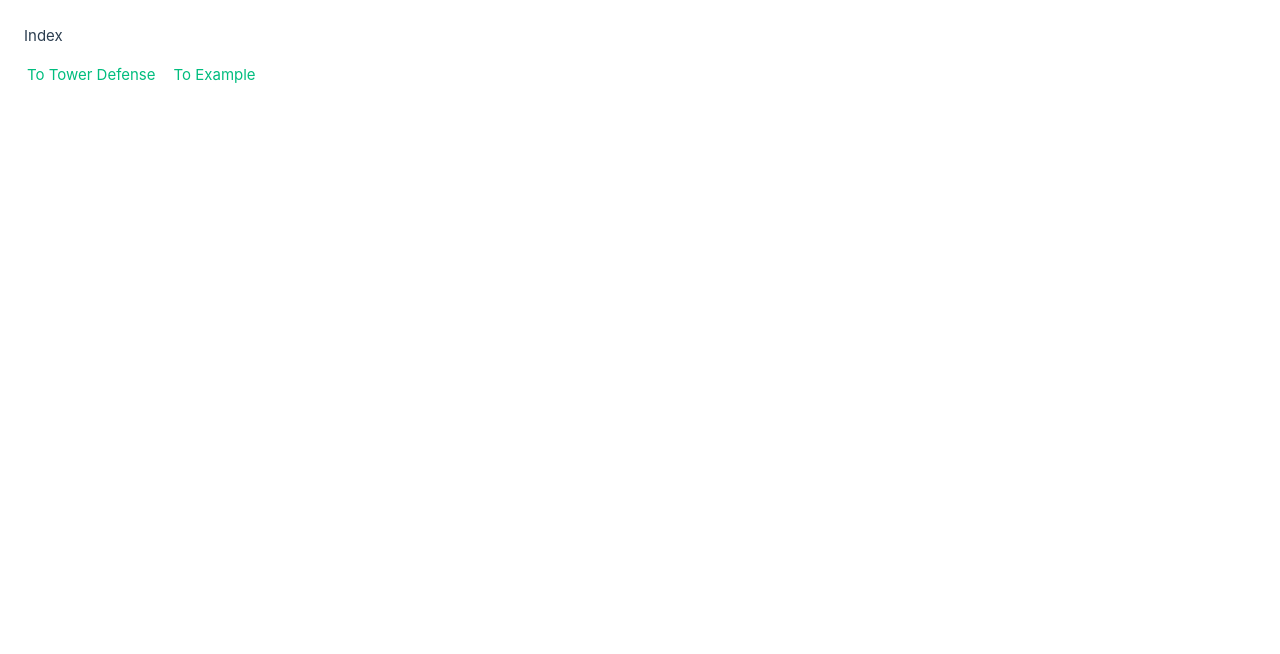
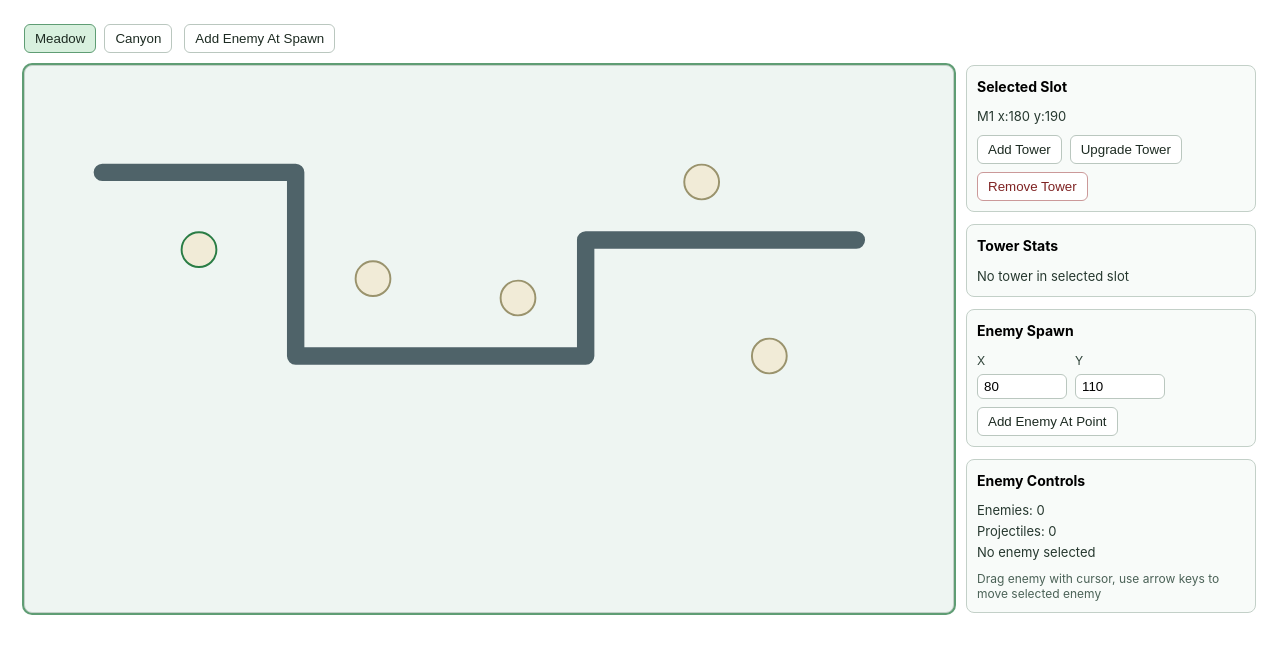
Before and after one commit to reznikovkg/vue-3-docker-compose, a Vue app in the folder vue/: page / in a window 1280 px wide. Shown: the top 654 px of the page. Built offline with nearby package versions, Linux system fonts and the light colour scheme.

Commit message:
refactor: remove sample page

```diff
--- a/vue/src/components/pages/ExamplePage.vue
+++ /dev/null
@@ -1,33 +0,0 @@
-<template>
-  Example STORE {{ count }}
-  <RouterLink :to="{ name: $routes.INDEX }" >To Index</RouterLink>
-  <input v-model="value" type="number">
-  <input v-model="timeout" type="number">
-  <button @click="() => inc()">+</button>
-  <button @click="() => setValue()">SET</button>
-
-  <div>
-    <div v-for="i in list" :key="i">{{ i }}</div>
-  </div>
-</template>
-
-<script setup lang="ts">
-import { computed, ref } from 'vue'
-import { useStore } from 'vuex'
-const store = useStore()
-const count = computed(() => store.getters.getCount)
-const list = computed(() => store.getters['list/getList'])
-
-const value = ref(1)
-const timeout = ref(0)
-
-const inc = () => store.dispatch('runIncrement', value.value)
-const setValue = () => store.dispatch('setCount', {
-  value: value.value,
-  timeout: timeout.value
-})
-</script>
-
-<style scoped>
-
-</style>
--- a/vue/src/components/pages/IndexPage.vue
+++ /dev/null
@@ -1,28 +0,0 @@
-<template>
-  <div class="indexPage">Index</div>
-  <div class="indexPage__links">
-    <RouterLink :to="{ name: $routes.TOWER_DEFENSE }">
-      To Tower Defense
-    </RouterLink>
-
-    <RouterLink :to="{ name: $routes.EXAMPLE }">
-      To Example
-    </RouterLink>
-  </div>
-</template>
-
-<script setup lang="ts">
-
-</script>
-
-<style scoped>
-.indexPage {
-  margin-bottom: 12px;
-}
-
-.indexPage__links {
-  display: flex;
-  gap: 12px;
-}
-
-</style>
--- a/vue/src/components/pages/TowerDefensePage.vue
+++ b/vue/src/components/pages/TowerDefensePage.vue
@@ -1,10 +1,6 @@
 <template>
   <div class="towerDefensePage">
     <div class="towerDefensePage__topBar">
-      <RouterLink :to="{ name: $routes.INDEX }" class="towerDefensePage__backLink">
-        To Index
-      </RouterLink>
-
       <div class="towerDefensePage__levelList">
         <button
           v-for="level in levels"
@@ -425,14 +421,6 @@ onBeforeUnmount(() => page.unmount())
   flex-wrap: wrap;
 }
 
-.towerDefensePage__backLink {
-  padding: 6px 8px;
-  border-radius: 6px;
-  background: #e7f5eb;
-  color: #1a6a36;
-  text-decoration: none;
-}
-
 .towerDefensePage__levelList {
   display: flex;
   gap: 8px;
--- a/vue/src/main.js
+++ b/vue/src/main.js
@@ -3,17 +3,9 @@ import './assets/main.css'
 import { createApp } from 'vue'
 import App from './App.vue'
 import store from './store'
-import { router, ROUTES } from '@/router/index.js'
-
-const routes = {
-  install(app, options) {
-    console.log(ROUTES)
-    app.config.globalProperties.$routes = ROUTES
-  }
-}
+import { router } from '@/router/index.js'
 
 createApp(App)
   .use(router)
-  .use(routes)
   .use(store)
   .mount('#project')
--- a/vue/src/router/index.js
+++ b/vue/src/router/index.js
@@ -1,30 +1,16 @@
 import { createWebHistory, createRouter } from 'vue-router'
 
-import IndexPage from './../components/pages/IndexPage.vue'
-import ExamplePage from './../components/pages/ExamplePage.vue'
 import TowerDefensePage from './../components/pages/TowerDefensePage.vue'
 
 export const ROUTES = {
-  EXAMPLE: 'EXAMPLE',
-  INDEX: 'INDEX',
   TOWER_DEFENSE: 'TOWER_DEFENSE',
 }
 
 const routes = [
   {
-    name: ROUTES.EXAMPLE,
-    path: '/example',
-    component: ExamplePage
-  },
-  {
     name: ROUTES.TOWER_DEFENSE,
-    path: '/tower-defense',
+    path: '/',
     component: TowerDefensePage
-  },
-  {
-    name: ROUTES.INDEX,
-    path: '/',
-    component: IndexPage
   },
 ]
 
```
